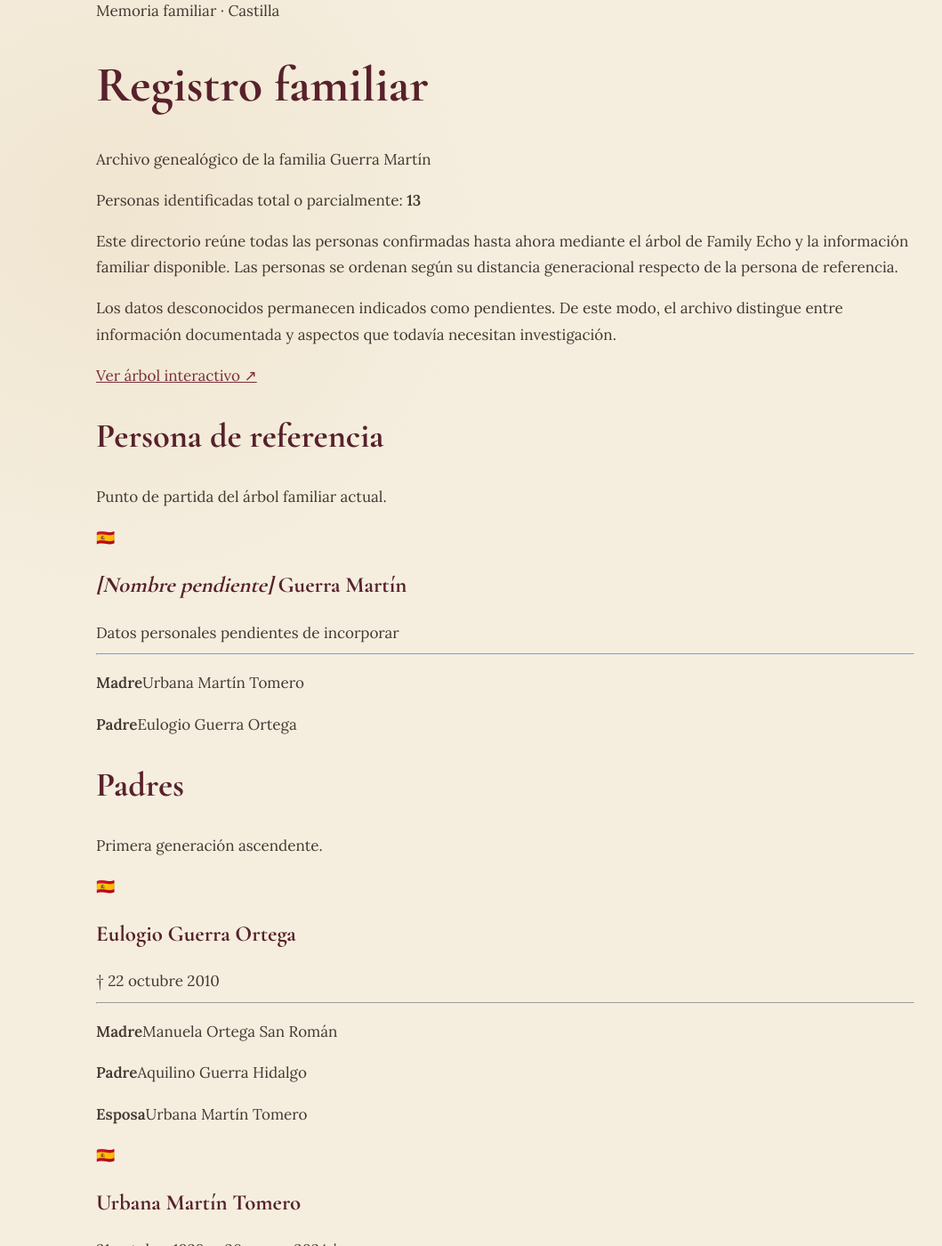
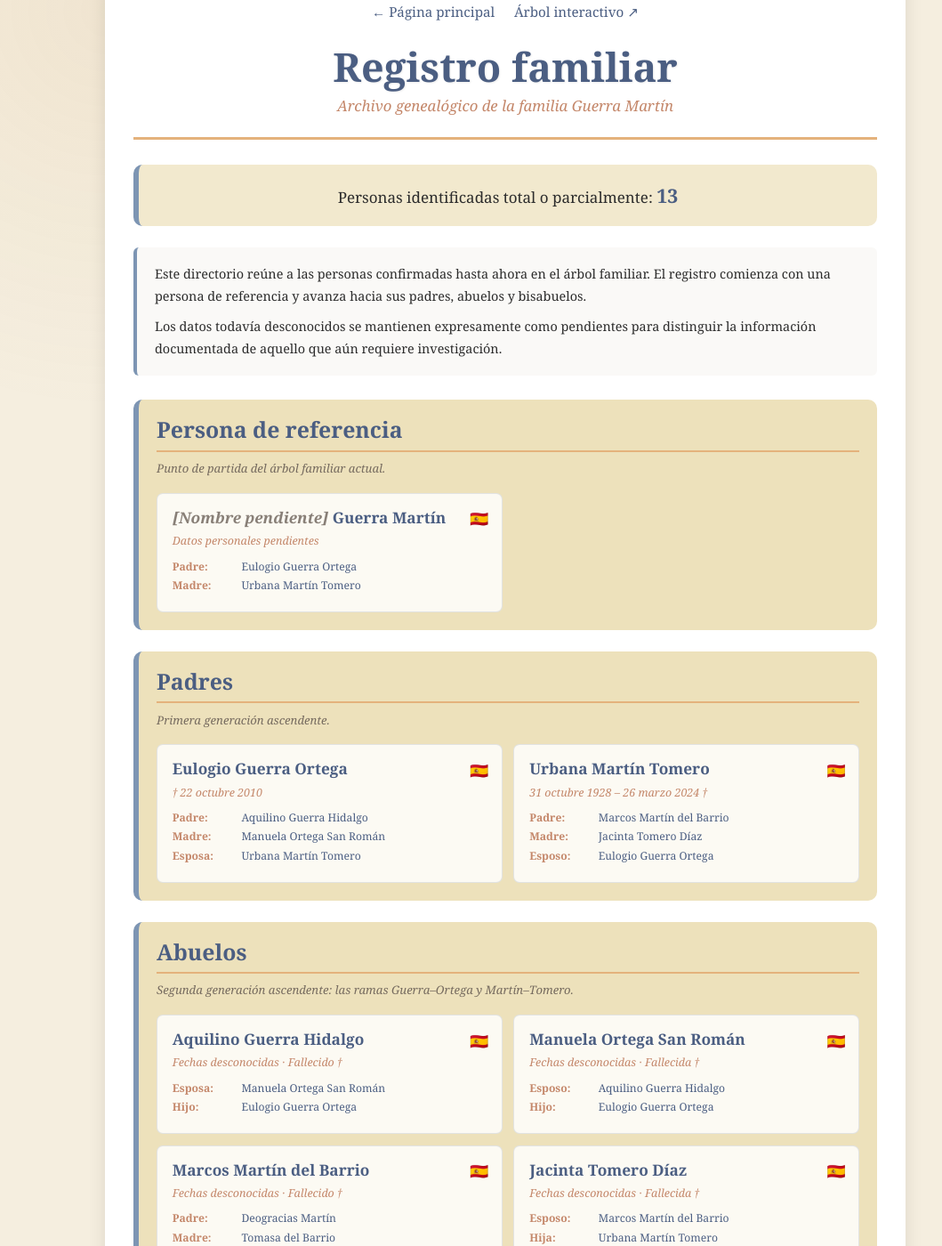
Before and after one commit to CGReposit/sitiogenealogico, a Jekyll site: the page built from family-directory.html, in a window 1280 px wide and 1400 px high, scrolled down 272 px. Shown: the whole window at 89% size, without its empty margins (72-1131 px from the left). Built offline with Jekyll 4.4.1, drawn with Linux system fonts in a browser that asks for light colours; some of the changed text lies outside the part shown.

Commit message:
Match directory to family profile design

```diff
--- a/family-directory.html
+++ b/family-directory.html
@@ -5,178 +5,169 @@ description: Directorio genealógico de la familia Guerra Martín
 permalink: /family-directory.html
 ---
 
-<div class="registry-page">
-  <a class="registry-back" href="{{ '/' | relative_url }}">← Volver a la página principal</a>
+<div class="directory-example">
+  <nav class="directory-nav" aria-label="Navegación del directorio">
+    <a href="{{ '/' | relative_url }}">← Página principal</a>
+    <a href="https://www.familyecho.com/?c=bxcotnistqrnpium&amp;f=641068631401477405" target="_blank" rel="noopener noreferrer">Árbol interactivo ↗</a>
+  </nav>
 
-  <header class="registry-header">
-    <div class="registry-ornament">Memoria familiar · Castilla</div>
+  <header class="directory-title">
     <h1>Registro familiar</h1>
     <p>Archivo genealógico de la familia Guerra Martín</p>
   </header>
 
-  <div class="registry-stat">
+  <div class="directory-count">
     Personas identificadas total o parcialmente: <strong>13</strong>
   </div>
 
-  <div class="registry-note">
-    <p>Este directorio reúne todas las personas confirmadas hasta ahora mediante el árbol de Family Echo y la información familiar disponible. Las personas se ordenan según su distancia generacional respecto de la persona de referencia.</p>
-    <p>Los datos desconocidos permanecen indicados como pendientes. De este modo, el archivo distingue entre información documentada y aspectos que todavía necesitan investigación.</p>
-    <a class="registry-tree-link" href="https://www.familyecho.com/?c=bxcotnistqrnpium&amp;f=641068631401477405" target="_blank" rel="noopener noreferrer">Ver árbol interactivo ↗</a>
+  <div class="directory-explanation">
+    <p>Este directorio reúne a las personas confirmadas hasta ahora en el árbol familiar. El registro comienza con una persona de referencia y avanza hacia sus padres, abuelos y bisabuelos.</p>
+    <p>Los datos todavía desconocidos se mantienen expresamente como pendientes para distinguir la información documentada de aquello que aún requiere investigación.</p>
   </div>
 
-  <section class="generation-section">
-    <h2 class="generation-title">Persona de referencia</h2>
-    <p class="generation-note">Punto de partida del árbol familiar actual.</p>
-    <div class="registry-grid">
-      <article class="registry-card registry-card--reference">
-        <span class="card-flag" aria-hidden="true">🇪🇸</span>
-        <h3><em>[Nombre pendiente]</em> Guerra Martín</h3>
-        <div class="card-dates">Datos personales pendientes de incorporar</div>
-        <hr>
-        <p class="card-detail"><strong>Madre</strong><span>Urbana Martín Tomero</span></p>
-        <p class="card-detail"><strong>Padre</strong><span>Eulogio Guerra Ortega</span></p>
+  <section class="directory-section">
+    <h2>Persona de referencia</h2>
+    <p class="directory-section-note">Punto de partida del árbol familiar actual.</p>
+    <div class="directory-people">
+      <article class="directory-person">
+        <span class="person-flag" aria-hidden="true">🇪🇸</span>
+        <h3><span class="directory-pending">[Nombre pendiente]</span> Guerra Martín</h3>
+        <p class="person-dates">Datos personales pendientes</p>
+        <div class="directory-info-row"><span class="directory-info-label">Padre:</span><span class="directory-info-value">Eulogio Guerra Ortega</span></div>
+        <div class="directory-info-row"><span class="directory-info-label">Madre:</span><span class="directory-info-value">Urbana Martín Tomero</span></div>
       </article>
     </div>
   </section>
 
-  <section class="generation-section">
-    <h2 class="generation-title">Padres</h2>
-    <p class="generation-note">Primera generación ascendente.</p>
-    <div class="registry-grid">
-      <article class="registry-card">
-        <span class="card-flag" aria-hidden="true">🇪🇸</span>
+  <section class="directory-section">
+    <h2>Padres</h2>
+    <p class="directory-section-note">Primera generación ascendente.</p>
+    <div class="directory-people">
+      <article class="directory-person">
+        <span class="person-flag" aria-hidden="true">🇪🇸</span>
         <h3>Eulogio Guerra Ortega</h3>
-        <div class="card-dates">† 22 octubre 2010</div>
-        <hr>
-        <p class="card-detail"><strong>Madre</strong><span>Manuela Ortega San Román</span></p>
-        <p class="card-detail"><strong>Padre</strong><span>Aquilino Guerra Hidalgo</span></p>
-        <p class="card-detail"><strong>Esposa</strong><span>Urbana Martín Tomero</span></p>
+        <p class="person-dates">† 22 octubre 2010</p>
+        <div class="directory-info-row"><span class="directory-info-label">Padre:</span><span class="directory-info-value">Aquilino Guerra Hidalgo</span></div>
+        <div class="directory-info-row"><span class="directory-info-label">Madre:</span><span class="directory-info-value">Manuela Ortega San Román</span></div>
+        <div class="directory-info-row"><span class="directory-info-label">Esposa:</span><span class="directory-info-value">Urbana Martín Tomero</span></div>
       </article>
 
-      <article class="registry-card">
-        <span class="card-flag" aria-hidden="true">🇪🇸</span>
+      <article class="directory-person">
+        <span class="person-flag" aria-hidden="true">🇪🇸</span>
         <h3>Urbana Martín Tomero</h3>
-        <div class="card-dates">31 octubre 1928 — 26 marzo 2024 †</div>
-        <hr>
-        <p class="card-detail"><strong>Madre</strong><span>Jacinta Tomero Díaz</span></p>
-        <p class="card-detail"><strong>Padre</strong><span>Marcos Martín del Barrio</span></p>
-        <p class="card-detail"><strong>Esposo</strong><span>Eulogio Guerra Ortega</span></p>
+        <p class="person-dates">31 octubre 1928 – 26 marzo 2024 †</p>
+        <div class="directory-info-row"><span class="directory-info-label">Padre:</span><span class="directory-info-value">Marcos Martín del Barrio</span></div>
+        <div class="directory-info-row"><span class="directory-info-label">Madre:</span><span class="directory-info-value">Jacinta Tomero Díaz</span></div>
+        <div class="directory-info-row"><span class="directory-info-label">Esposo:</span><span class="directory-info-value">Eulogio Guerra Ortega</span></div>
       </article>
     </div>
   </section>
 
-  <section class="generation-section">
-    <h2 class="generation-title">Abuelos</h2>
-    <p class="generation-note">Segunda generación ascendente: las ramas Guerra–Ortega y Martín–Tomero.</p>
-    <div class="registry-grid">
-      <article class="registry-card">
-        <span class="card-flag" aria-hidden="true">🇪🇸</span>
+  <section class="directory-section">
+    <h2>Abuelos</h2>
+    <p class="directory-section-note">Segunda generación ascendente: las ramas Guerra–Ortega y Martín–Tomero.</p>
+    <div class="directory-people">
+      <article class="directory-person">
+        <span class="person-flag" aria-hidden="true">🇪🇸</span>
         <h3>Aquilino Guerra Hidalgo</h3>
-        <div class="card-dates">Fecha de nacimiento desconocida — fallecido †</div>
-        <hr>
-        <p class="card-detail"><strong>Esposa</strong><span>Manuela Ortega San Román</span></p>
-        <p class="card-detail"><strong>Hijo</strong><span>Eulogio Guerra Ortega</span></p>
+        <p class="person-dates">Fechas desconocidas · Fallecido †</p>
+        <div class="directory-info-row"><span class="directory-info-label">Esposa:</span><span class="directory-info-value">Manuela Ortega San Román</span></div>
+        <div class="directory-info-row"><span class="directory-info-label">Hijo:</span><span class="directory-info-value">Eulogio Guerra Ortega</span></div>
       </article>
 
-      <article class="registry-card">
-        <span class="card-flag" aria-hidden="true">🇪🇸</span>
+      <article class="directory-person">
+        <span class="person-flag" aria-hidden="true">🇪🇸</span>
         <h3>Manuela Ortega San Román</h3>
-        <div class="card-dates">Fecha de nacimiento desconocida — fallecida †</div>
-        <hr>
-        <p class="card-detail"><strong>Esposo</strong><span>Aquilino Guerra Hidalgo</span></p>
-        <p class="card-detail"><strong>Hijo</strong><span>Eulogio Guerra Ortega</span></p>
+        <p class="person-dates">Fechas desconocidas · Fallecida †</p>
+        <div class="directory-info-row"><span class="directory-info-label">Esposo:</span><span class="directory-info-value">Aquilino Guerra Hidalgo</span></div>
+        <div class="directory-info-row"><span class="directory-info-label">Hijo:</span><span class="directory-info-value">Eulogio Guerra Ortega</span></div>
       </article>
 
-      <article class="registry-card">
-        <span class="card-flag" aria-hidden="true">🇪🇸</span>
+      <article class="directory-person">
+        <span class="person-flag" aria-hidden="true">🇪🇸</span>
         <h3>Marcos Martín del Barrio</h3>
-        <div class="card-dates">Fecha de nacimiento desconocida — fallecido †</div>
-        <hr>
-        <p class="card-detail"><strong>Madre</strong><span>Tomasa del Barrio</span></p>
-        <p class="card-detail"><strong>Padre</strong><span>Deogracias Martín</span></p>
-        <p class="card-detail"><strong>Esposa</strong><span>Jacinta Tomero Díaz</span></p>
-        <p class="card-detail"><strong>Hija</strong><span>Urbana Martín Tomero</span></p>
+        <p class="person-dates">Fechas desconocidas · Fallecido †</p>
+        <div class="directory-info-row"><span class="directory-info-label">Padre:</span><span class="directory-info-value">Deogracias Martín</span></div>
+        <div class="directory-info-row"><span class="directory-info-label">Madre:</span><span class="directory-info-value">Tomasa del Barrio</span></div>
+        <div class="directory-info-row"><span class="directory-info-label">Esposa:</span><span class="directory-info-value">Jacinta Tomero Díaz</span></div>
+        <div class="directory-info-row"><span class="directory-info-label">Hija:</span><span class="directory-info-value">Urbana Martín Tomero</span></div>
       </article>
 
-      <article class="registry-card">
-        <span class="card-flag" aria-hidden="true">🇪🇸</span>
+      <article class="directory-person">
+        <span class="person-flag" aria-hidden="true">🇪🇸</span>
         <h3>Jacinta Tomero Díaz</h3>
-        <div class="card-dates">Fecha de nacimiento desconocida — fallecida †</div>
-        <hr>
-        <p class="card-detail"><strong>Esposo</strong><span>Marcos Martín del Barrio</span></p>
-        <p class="card-detail"><strong>Hija</strong><span>Urbana Martín Tomero</span></p>
+        <p class="person-dates">Fechas desconocidas · Fallecida †</p>
+        <div class="directory-info-row"><span class="directory-info-label">Esposo:</span><span class="directory-info-value">Marcos Martín del Barrio</span></div>
+        <div class="directory-info-row"><span class="directory-info-label">Hija:</span><span class="directory-info-value">Urbana Martín Tomero</span></div>
       </article>
     </div>
   </section>
 
-  <section class="generation-section">
-    <h2 class="generation-title">Bisabuelos identificados</h2>
-    <p class="generation-note">Tercera generación ascendente actualmente documentada.</p>
-    <div class="registry-grid">
-      <article class="registry-card">
-        <span class="card-flag" aria-hidden="true">🇪🇸</span>
+  <section class="directory-section">
+    <h2>Bisabuelos identificados</h2>
+    <p class="directory-section-note">Tercera generación ascendente actualmente documentada.</p>
+    <div class="directory-people">
+      <article class="directory-person">
+        <span class="person-flag" aria-hidden="true">🇪🇸</span>
         <h3>Deogracias Martín</h3>
-        <div class="card-dates">Fechas desconocidas</div>
-        <hr>
-        <p class="card-detail"><strong>Esposa</strong><span>Tomasa del Barrio</span></p>
-        <p class="card-detail"><strong>Hijos</strong><span>Marcos, Teodomiro, Floriano, Manuela y Teógenes</span></p>
+        <p class="person-dates">Fechas desconocidas</p>
+        <div class="directory-info-row"><span class="directory-info-label">Esposa:</span><span class="directory-info-value">Tomasa del Barrio</span></div>
+        <div class="directory-info-row"><span class="directory-info-label">Hijos:</span><span class="directory-info-value">Marcos, Teodomiro, Floriano, Manuela y Teógenes</span></div>
       </article>
 
-      <article class="registry-card">
-        <span class="card-flag" aria-hidden="true">🇪🇸</span>
+      <article class="directory-person">
+        <span class="person-flag" aria-hidden="true">🇪🇸</span>
         <h3>Tomasa del Barrio</h3>
-        <div class="card-dates">Fechas desconocidas</div>
-        <hr>
-        <p class="card-detail"><strong>Esposo</strong><span>Deogracias Martín</span></p>
-        <p class="card-detail"><strong>Hijos</strong><span>Marcos, Teodomiro, Floriano, Manuela y Teógenes</span></p>
+        <p class="person-dates">Fechas desconocidas</p>
+        <div class="directory-info-row"><span class="directory-info-label">Esposo:</span><span class="directory-info-value">Deogracias Martín</span></div>
+        <div class="directory-info-row"><span class="directory-info-label">Hijos:</span><span class="directory-info-value">Marcos, Teodomiro, Floriano, Manuela y Teógenes</span></div>
       </article>
     </div>
   </section>
 
-  <section class="generation-section generation-section--collateral">
-    <h2 class="generation-title">Familia colateral</h2>
-    <p class="generation-note">Hermanos de Marcos Martín del Barrio: parientes de la misma generación que completan su núcleo familiar.</p>
-    <div class="registry-grid">
-      <article class="registry-card">
-        <span class="card-flag" aria-hidden="true">🇪🇸</span>
+  <section class="directory-section">
+    <h2>Familia colateral</h2>
+    <p class="directory-section-note">Hermanos de Marcos Martín del Barrio.</p>
+    <div class="directory-people">
+      <article class="directory-person">
+        <span class="person-flag" aria-hidden="true">🇪🇸</span>
         <h3>Floriano Martín del Barrio</h3>
-        <div class="card-dates">Fallecido †</div>
-        <hr>
-        <p class="card-detail"><strong>Madre</strong><span>Tomasa del Barrio</span></p>
-        <p class="card-detail"><strong>Padre</strong><span>Deogracias Martín</span></p>
+        <p class="person-dates">Fallecido †</p>
+        <div class="directory-info-row"><span class="directory-info-label">Padre:</span><span class="directory-info-value">Deogracias Martín</span></div>
+        <div class="directory-info-row"><span class="directory-info-label">Madre:</span><span class="directory-info-value">Tomasa del Barrio</span></div>
       </article>
 
-      <article class="registry-card">
-        <span class="card-flag" aria-hidden="true">🇪🇸</span>
+      <article class="directory-person">
+        <span class="person-flag" aria-hidden="true">🇪🇸</span>
         <h3>Manuela Martín del Barrio</h3>
-        <div class="card-dates">Fallecida †</div>
-        <hr>
-        <p class="card-detail"><strong>Madre</strong><span>Tomasa del Barrio</span></p>
-        <p class="card-detail"><strong>Padre</strong><span>Deogracias Martín</span></p>
+        <p class="person-dates">Fallecida †</p>
+        <div class="directory-info-row"><span class="directory-info-label">Padre:</span><span class="directory-info-value">Deogracias Martín</span></div>
+        <div class="directory-info-row"><span class="directory-info-label">Madre:</span><span class="directory-info-value">Tomasa del Barrio</span></div>
       </article>
 
-      <article class="registry-card">
-        <span class="card-flag" aria-hidden="true">🇪🇸</span>
+      <article class="directory-person">
+        <span class="person-flag" aria-hidden="true">🇪🇸</span>
         <h3>Teodomiro Martín del Barrio</h3>
-        <div class="card-dates">Fallecido †</div>
-        <hr>
-        <p class="card-detail"><strong>Madre</strong><span>Tomasa del Barrio</span></p>
-        <p class="card-detail"><strong>Padre</strong><span>Deogracias Martín</span></p>
+        <p class="person-dates">Fallecido †</p>
+        <div class="directory-info-row"><span class="directory-info-label">Padre:</span><span class="directory-info-value">Deogracias Martín</span></div>
+        <div class="directory-info-row"><span class="directory-info-label">Madre:</span><span class="directory-info-value">Tomasa del Barrio</span></div>
       </article>
 
-      <article class="registry-card">
-        <span class="card-flag" aria-hidden="true">🇪🇸</span>
+      <article class="directory-person">
+        <span class="person-flag" aria-hidden="true">🇪🇸</span>
         <h3>Teógenes Martín del Barrio</h3>
-        <div class="card-dates">Fallecido †</div>
-        <hr>
-        <p class="card-detail"><strong>Madre</strong><span>Tomasa del Barrio</span></p>
-        <p class="card-detail"><strong>Padre</strong><span>Deogracias Martín</span></p>
+        <p class="person-dates">Fallecido †</p>
+        <div class="directory-info-row"><span class="directory-info-label">Padre:</span><span class="directory-info-value">Deogracias Martín</span></div>
+        <div class="directory-info-row"><span class="directory-info-label">Madre:</span><span class="directory-info-value">Tomasa del Barrio</span></div>
       </article>
     </div>
   </section>
 
-  <div class="registry-source">
-    <strong>Fuente del registro</strong>
-    <p>Información procedente de la exportación de Family Echo del 3 de septiembre de 2026. Los nombres, fechas, lugares y parentescos pendientes se incorporarán cuando puedan verificarse.</p>
+  <div class="directory-source">
+    <strong>Fuente:</strong> exportación de Family Echo del 3 de septiembre de 2026. Las fechas, lugares y relaciones pendientes se incorporarán cuando puedan verificarse.
+  </div>
+
+  <div class="directory-action">
+    <a class="directory-button" href="https://www.familyecho.com/?c=bxcotnistqrnpium&amp;f=641068631401477405" target="_blank" rel="noopener noreferrer">Ver el árbol completo</a>
   </div>
 </div>
```
